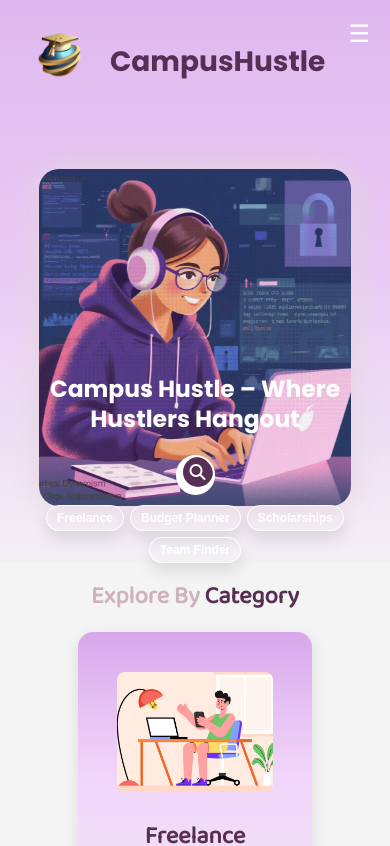
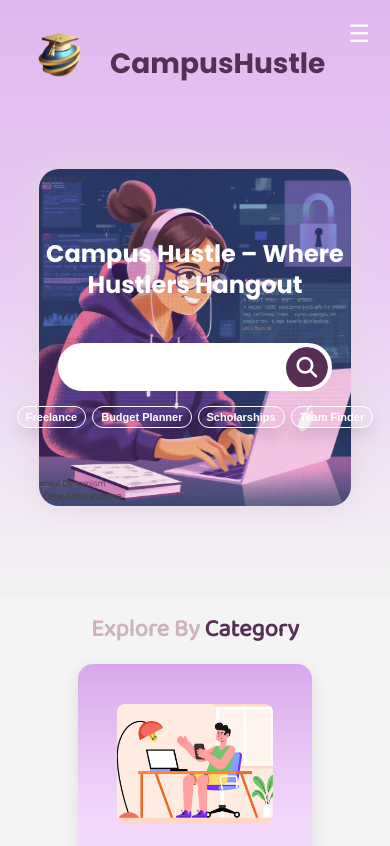
Before and after one commit to AnshulAlgoS/campushustleOG, a React (Create React App) app: page / in a window 390 px wide. Shown: the top 846 px of the page. Built offline with nearby package versions, Linux system fonts and the light colour scheme; no server answers.

Commit message:
search bar updated

```diff
--- a/src/views/HomePage.css
+++ b/src/views/HomePage.css
@@ -850,82 +850,94 @@ a.category-box .category-title {
     font-size: 13px;
   }
 }
-
-/* Mobile Phones (≤ 480px) */
 @media (max-width: 480px) {
-
-  .strip-logo {
-    height: 36px;
-    margin-bottom: 4px;
+  /* Overlay Text */
+  .video-overlay-text {
+    position: absolute;
+    margin-top: 25%;
+    transform: translate(-50%, -50%);
+    text-align: center;
+    z-index: 10;
+    color: white;
+    width: 100%;
+    padding: 0 0.5rem;
+    font-size: 0.75rem;
+    line-height: 1.3;
+    font-family: 'Poppins', sans-serif;
   }
 
-  .strip-nav {
-    gap: 7px;
-    font-size: 13px;
+  /* Search Wrapper */
+  .search-bar-wrapper {
+    display: flex;
+    justify-content: center;
+    margin-top: 55%;
+    position: relative;
+    z-index: 1;
   }
 
-  @media (max-width: 480px) {
-    .slideshow-container{
-      margin-top: 0px;
-    height: 40vh;
-  }
-    .video-overlay-text {
-      font-size: 3vw;
-      top: 300px;
-      padding: 0 10px;
-      line-height: 1.3;
-    }
+  .home-page form {
+    width: 75%;
+    height: 48px;
+    background: white;
+    border-radius: 25px;
+    border: 4px solid white;
+    padding: 15px;
+    transition: all 0.5s ease;
+    position: relative;
+    overflow: hidden;
+    display: flex;
+    align-items: center;
   }
 
-  @media (max-width: 480px) {
-    .search-bar-wrapper {
-      margin-top: 320px;
-      width: auto;
-      padding: 0 10px;
-    }
+  .home-page form:hover {
+    width: 75%;
+    height: 48px;
+    cursor: pointer;
+  }
 
-    .home-page form,
-    .home-page form:hover {
-      width: 10vw;
-      min-width: 0;
-      padding: 6px;
-      height: 40px;
-      border-radius: 20px;
-      border-width: 2px;
-    }
-@media (max-width: 480px) {
-  .home-page input {
-    font-size: 0.85em;
-    height: 30px;
-    border-radius: 15px;
-    padding: 0 10px;
+  .home-page form:hover input {
+    opacity: 1;
+    visibility: visible;
+    max-width: 100%;
   }
+
+  .home-page form:hover .fa {
+    background: #572E54;
+    color: white;
+  }
+
+ .home-page input[type="search"] {
+  position: absolute;
+  top: 0;
+  left: 0;
+  width: 100%;
+  height: 42px;
+  opacity: 0;
+  visibility: hidden;
+  max-width: 0;
+  font-size: 1em;
+  padding: 0 20px;
+  border: none;
+  border-radius: 20px;
+  font-family: 'Poppins', sans-serif;
+  background: white;
+  transition: all 0.3s ease;
 }
 
 
-    .fa {
-      font-size: 1em;
-      width: 30px;
-      height: 30px;
-      padding: 7px;
-    }
+  .fa {
+    padding: 10px;
+    width: 42.5px;
+    height: 42.5px;
+    position: absolute;
+    top: 0;
+    right: 0;
+    border-radius: 50%;
+    color: white;
+    background-color: #572E54;
+    text-align: center;
+    font-size: 1.3em;
   }
-
-  @media (max-width: 480px) {
-    .tag-buttons-below {
-      margin-top: 10px;
-      padding: 0 10px;
-      gap: 6px;
-      flex-wrap: wrap;
-    }
-
-    .tag-buttons-below .tag-button {
-      padding: 5px 10px;
-      font-size: 12px;
-      border-width: 1px;
-    }
-  }
-
   .category-section,
   .team-members {
     padding: 20px 2px;
```
